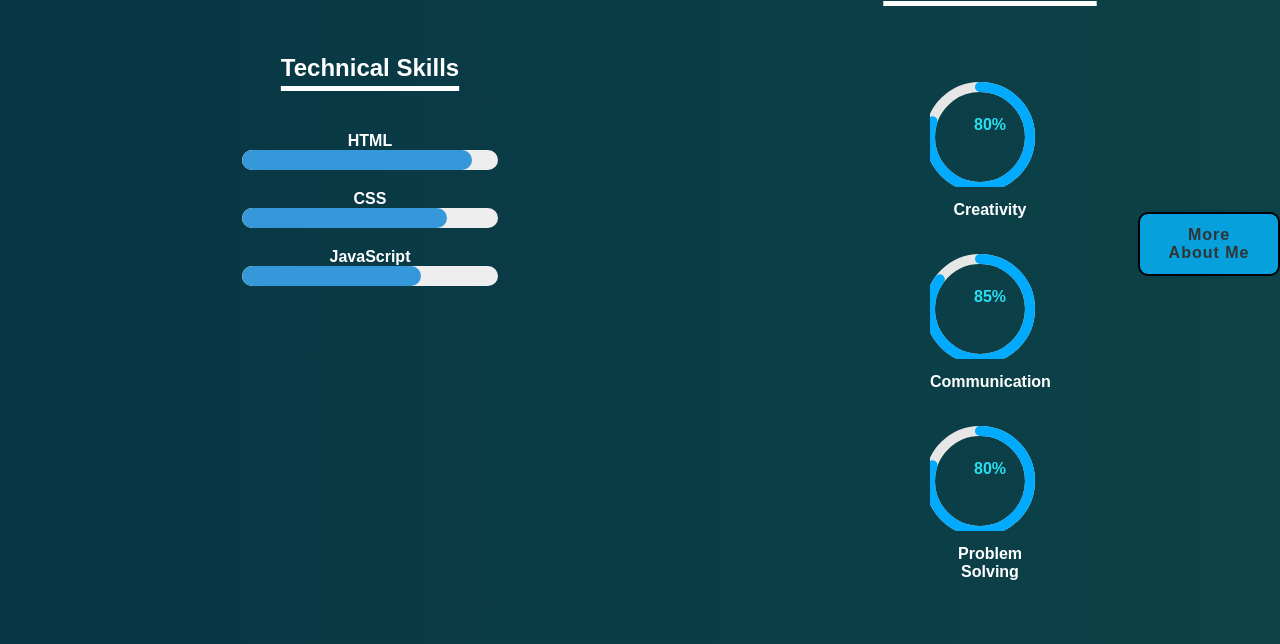
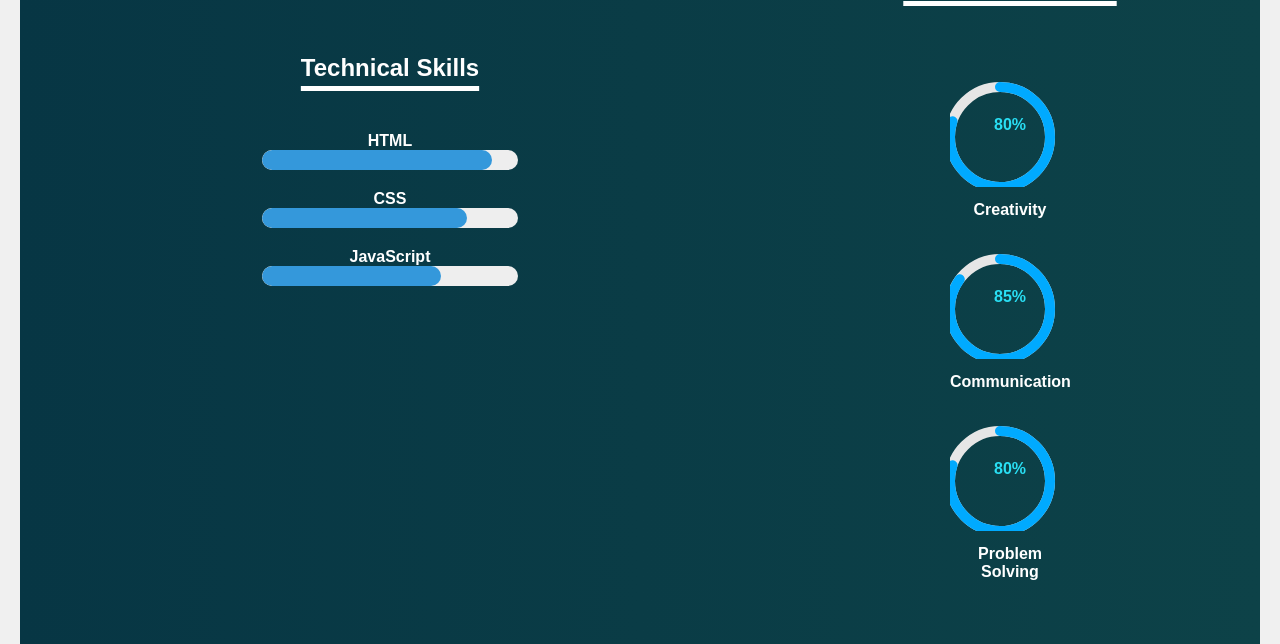
Before and after one commit to Bhargavi18-command/Portfolio, a plain HTML site: page skills.html in a window 1280 px wide. Shown: the part 156-800 px from the top of the page. Drawn offline with nearby package versions, Linux system fonts and the light colour scheme.

Commit message:
Update skills.html

```diff
--- a/skills.html
+++ b/skills.html
@@ -193,6 +193,6 @@ circle {
 </div>
 
  </section>
- <a href="Projects.html" class="btn-box" > More About Me</a>
+
 </body>
 </html>
```
